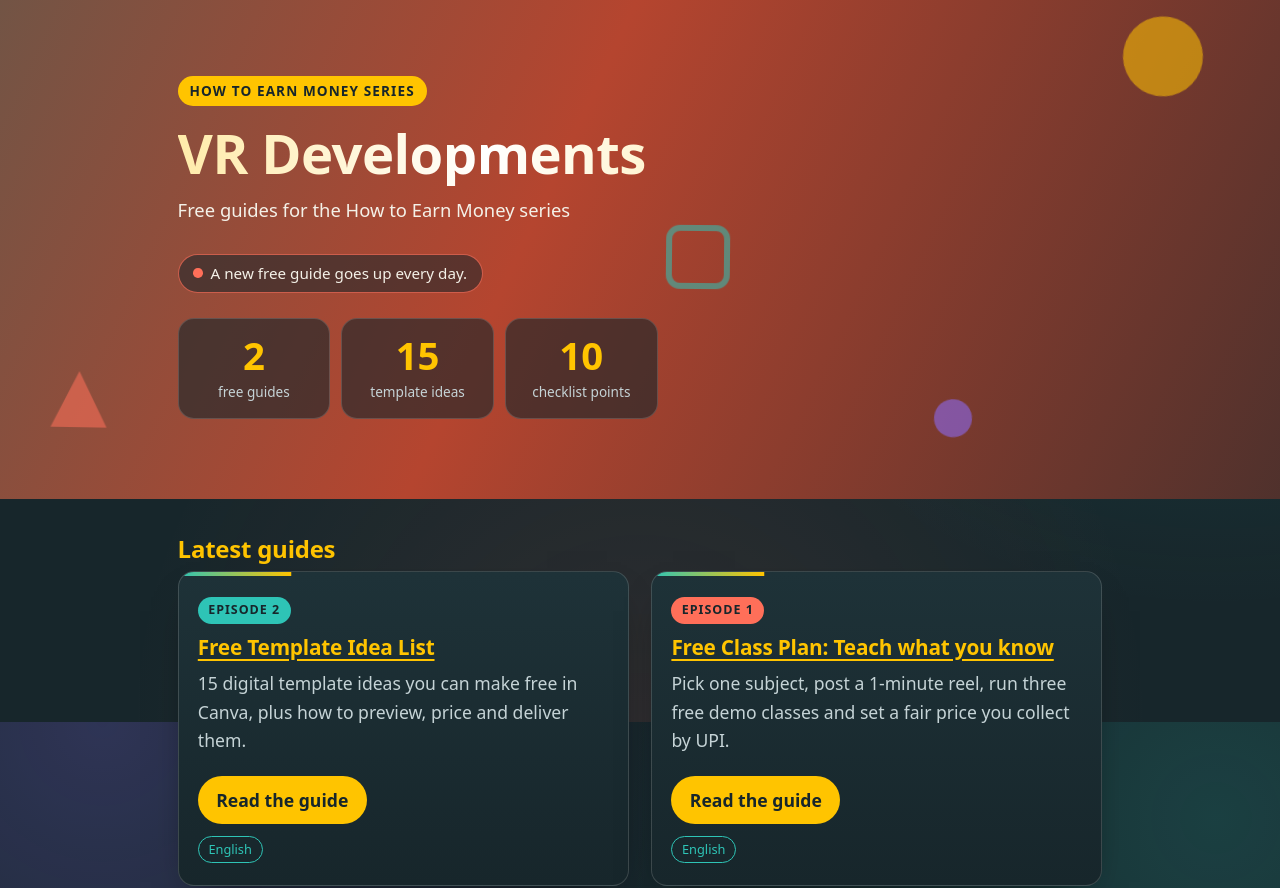
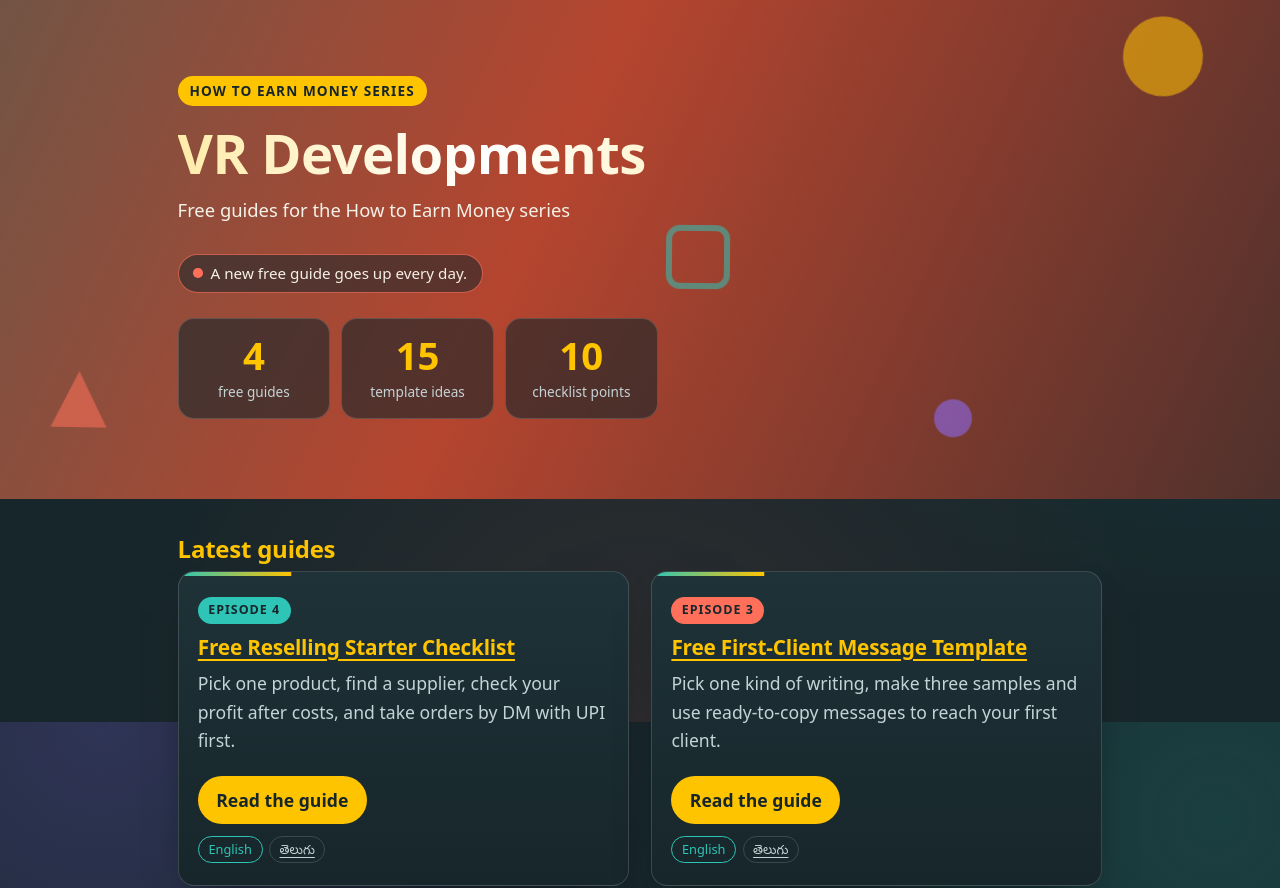
Before and after one commit to VR-DEVELOPMENTS-OFFICIAL/VD-DM-SITES, a plain HTML site: page index.html in a window 1280 px wide. Shown: the part 78-966 px from the top of the page. Drawn offline with Linux system fonts and the light colour scheme.

Commit message:
Update home page with Episode 3 and 4 guides

```diff
--- a/index.html
+++ b/index.html
@@ -39,7 +39,7 @@
         <p class="daily-note rise rise-4">A new free guide goes up every day.</p>
 
         <ul class="stats rise rise-4" aria-label="At a glance">
-          <li class="stat"><strong data-count="2">2</strong><span>free guides</span></li>
+          <li class="stat"><strong data-count="4">4</strong><span>free guides</span></li>
           <li class="stat"><strong data-count="15">15</strong><span>template ideas</span></li>
           <li class="stat"><strong data-count="10">10</strong><span>checklist points</span></li>
         </ul>
@@ -50,6 +50,26 @@
       <h2 id="guides-title" data-reveal>Latest guides</h2>
       <ul class="guide-list">
         <!-- guide card: add each new guide here, at the top, so the newest comes first (copy one card below). -->
+        <li class="guide-card" data-reveal style="--d: 0.05s">
+          <span class="kicker">Episode 4</span>
+          <h3><a href="guides/ep4-free-reselling-starter-checklist.html">Free Reselling Starter Checklist</a></h3>
+          <p>Pick one product, find a supplier, check your profit after costs, and take orders by DM with UPI first.</p>
+          <a class="button" href="guides/ep4-free-reselling-starter-checklist.html">Read the guide</a>
+          <p class="lang-links" aria-label="Available languages">
+            <span class="lang-pill is-current" lang="en">English</span>
+            <a class="lang-pill" href="guides/te/ep4-free-reselling-starter-checklist.html" lang="te">తెలుగు</a>
+          </p>
+        </li>
+        <li class="guide-card" data-reveal style="--d: 0.15s">
+          <span class="kicker">Episode 3</span>
+          <h3><a href="guides/ep3-free-first-client-message.html">Free First-Client Message Template</a></h3>
+          <p>Pick one kind of writing, make three samples and use ready-to-copy messages to reach your first client.</p>
+          <a class="button" href="guides/ep3-free-first-client-message.html">Read the guide</a>
+          <p class="lang-links" aria-label="Available languages">
+            <span class="lang-pill is-current" lang="en">English</span>
+            <a class="lang-pill" href="guides/te/ep3-free-first-client-message.html" lang="te">తెలుగు</a>
+          </p>
+        </li>
         <li class="guide-card" data-reveal style="--d: 0.05s">
           <span class="kicker">Episode 2</span>
           <h3><a href="guides/ep2-free-template-idea-list.html">Free Template Idea List</a></h3>
```
